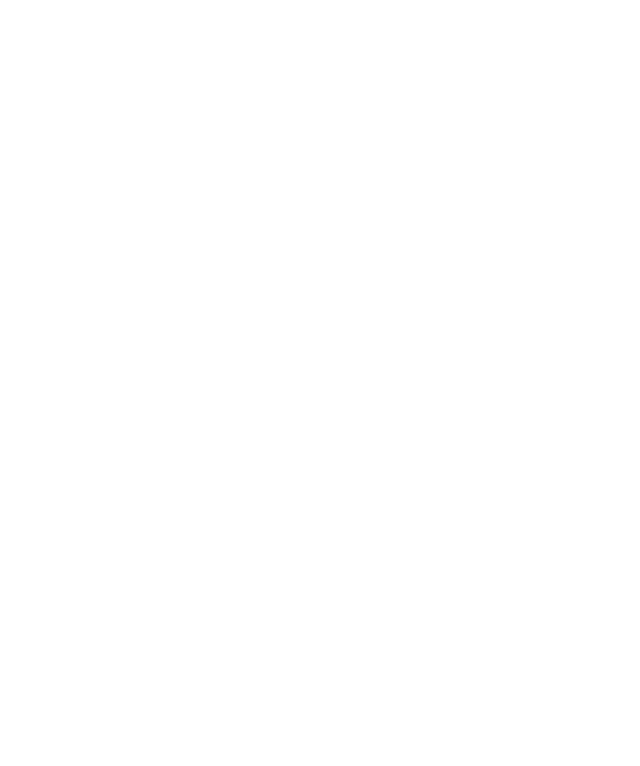
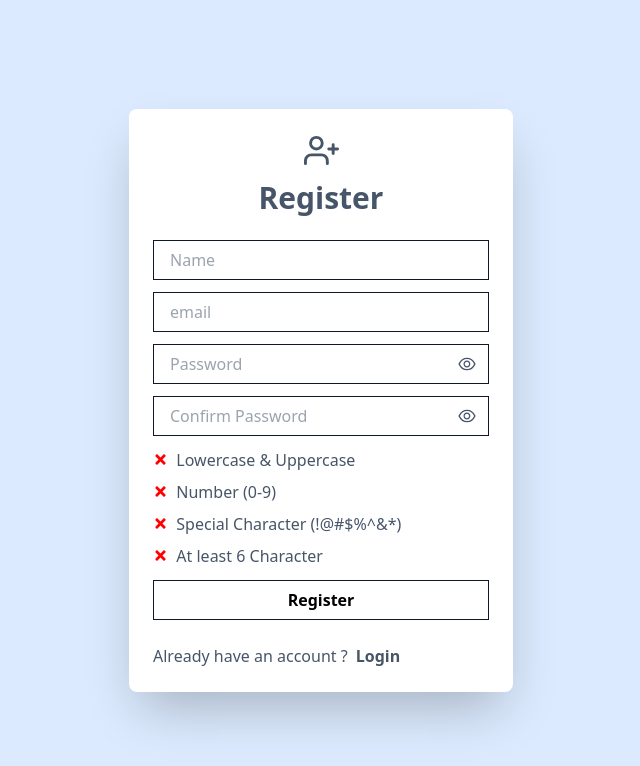
Before and after one commit to Batikann/advanced-mern-stack-authentication, a React (Vite) app in the folder client/: page /register in a window 1280 px wide. Before the commit this address had no page. Shown: the top 766 px of the page, without its empty margins (319-959 px from the left). Built offline with nearby package versions, Linux system fonts and the light colour scheme.

Commit message:
login and register page

```diff
--- a/client/src/App.jsx
+++ b/client/src/App.jsx
@@ -1,6 +1,9 @@
 import { BrowserRouter, Routes, Route } from 'react-router-dom'
 import Home from './pages/Home/Home'
 import Layout from './components/layout/Layout'
+import Login from './pages/auth/Login'
+import Register from './pages/auth/Register'
+import { ToastContainer } from 'react-toastify'
 
 function App() {
   return (
@@ -14,6 +17,8 @@
             </Layout>
           }
         />
+        <Route path="/login" element={<Login />} />
+        <Route path="/register" element={<Register />} />
       </Routes>
     </BrowserRouter>
   )
--- /dev/null
+++ b/client/src/components/card/Card.jsx
@@ -0,0 +1,12 @@
+const Card = ({ children }) => {
+  return (
+    <div className="w-full min-h-screen flex items-center justify-center bg-blue-100 ">
+      <div>
+        <div className="flex flex-col gap-4 bg-white w-96 p-6 text-slate-600 shadow-2xl rounded-lg">
+          {children}
+        </div>
+      </div>
+    </div>
+  )
+}
+export default Card
--- a/client/src/components/header/Header.jsx
+++ b/client/src/components/header/Header.jsx
@@ -6,7 +6,7 @@
 const Header = () => {
   return (
     <header className="bg-indigo-800 p-5">
-      <nav className="flex items-center justify-between mx-2">
+      <nav className="flex items-center justify-between max-w-7xl mx-auto">
         <div className="logo">
           <Link
             to="/"
--- /dev/null
+++ b/client/src/components/passwordInput/PasswordInput.jsx
@@ -0,0 +1,41 @@
+import { useState } from 'react'
+import { AiOutlineEyeInvisible, AiOutlineEye } from 'react-icons/ai'
+
+const PasswordInput = ({
+  placeholder = 'Password',
+  value,
+  onChange,
+  name = 'password',
+  onPaste,
+}) => {
+  const [showPassword, setShowPassword] = useState(false)
+
+  const togglePassword = () => {
+    setShowPassword(!showPassword)
+  }
+  return (
+    <div className="relative">
+      <input
+        className="h-10 px-4 w-full text-black outline-none border border-slate-900"
+        type={showPassword ? 'text' : 'password'}
+        placeholder={placeholder}
+        name={name}
+        value={value}
+        required
+        onChange={onChange}
+        onPaste={onPaste}
+      />
+      <div
+        className="absolute top-0 translate-y-1/2 right-3 cursor-pointer"
+        onClick={togglePassword}
+      >
+        {showPassword ? (
+          <AiOutlineEyeInvisible size={20} />
+        ) : (
+          <AiOutlineEye size={20} />
+        )}
+      </div>
+    </div>
+  )
+}
+export default PasswordInput
--- /dev/null
+++ b/client/src/pages/auth/Login.jsx
@@ -0,0 +1,55 @@
+import { SiAuthelia } from 'react-icons/si'
+import { FcGoogle } from 'react-icons/fc'
+import { Link } from 'react-router-dom'
+import { useState } from 'react'
+import PasswordInput from '../../components/passwordInput/PasswordInput'
+import Card from '../../components/card/Card'
+
+const Login = () => {
+  const [email, setEmail] = useState('')
+  const [password, setPassword] = useState('')
+  const handleInputChange = () => {}
+  const loginUser = () => {}
+
+  return (
+    <Card>
+      <div className="flex flex-col gap-3 items-center">
+        <SiAuthelia size={35} />
+        <p className="text-3xl font-bold">Login</p>
+        <button className="flex items-center justify-center gap-3 border border-slate-900 py-2  w-full">
+          <FcGoogle size={20} /> Sign in with Google
+        </button>
+        <p className="font-bold text-lg">or</p>
+      </div>
+      <div>
+        <form className="flex flex-col gap-3" onSubmit={loginUser}>
+          <input
+            className="h-10 px-4 text-black outline-none border border-slate-900"
+            type="text"
+            placeholder="email"
+            name="email"
+            value={email}
+            onChange={handleInputChange}
+          />
+          <PasswordInput onChange={handleInputChange} value={password} />
+          <button
+            type="submit"
+            className="bg-white h-10 text-black py-1 font-semibold hover:bg-indigo-600 border border-slate-900"
+          >
+            Login
+          </button>
+        </form>
+        <Link to="/forgot" className="mt-2">
+          Forgot Password
+        </Link>
+      </div>
+      <p>
+        Don't you have an account ?
+        <Link to="/register" className="font-bold ml-2">
+          Register
+        </Link>
+      </p>
+    </Card>
+  )
+}
+export default Login
--- /dev/null
+++ b/client/src/pages/auth/Register.jsx
@@ -0,0 +1,161 @@
+import { FaTimes } from 'react-icons/fa'
+import { BsCheck2All } from 'react-icons/bs'
+import { FiUserPlus } from 'react-icons/fi'
+import { Link } from 'react-router-dom'
+import { useEffect, useState } from 'react'
+import PasswordInput from '../../components/passwordInput/PasswordInput'
+import Card from '../../components/card/Card'
+
+const initialState = {
+  name: '',
+  email: '',
+  password: '',
+  confirmPassword: '',
+}
+
+const Register = () => {
+  const [formData, setFormData] = useState(initialState)
+  const { name, email, password, confirmPassword } = formData
+  const [uCase, setUCase] = useState(false)
+  const [num, setNum] = useState(false)
+  const [sChar, setSChar] = useState(false)
+  const [passLength, setPassLength] = useState(false)
+
+  const timesIcon = <FaTimes color="red" size={15} />
+  const checkIcon = <BsCheck2All color="green" size={15} />
+
+  const switchIcon = (condition) => {
+    if (condition) {
+      return checkIcon
+    }
+    return timesIcon
+  }
+
+  useEffect(() => {
+    // Check Lower and Uppercase
+    if (password.match(/([a-z].*[A-Z])|([A-Z].*[a-z])/)) {
+      setUCase(true)
+    } else {
+      setUCase(false)
+    }
+    // Check For Numbers
+    if (password.match(/([0-9])/)) {
+      setNum(true)
+    } else {
+      setNum(false)
+    }
+    // Check For Special char
+    if (password.match(/([!,%,&,@,#,$,^,*,?,_,~])/)) {
+      setSChar(true)
+    } else {
+      setSChar(false)
+    }
+    // Check if password up to 6
+    if (password.length > 5) {
+      setPassLength(true)
+    } else {
+      setPassLength(false)
+    }
+  }, [password])
+
+  const handleInputChange = (e) => {
+    const { name, value } = e.target
+    setFormData({ ...formData, [name]: value })
+  }
+  //   const registerUser = async (e) => {
+  //     e.preventDefault()
+
+  //     if (!name || !email || !password) {
+  //       return toast.error('All fields are required')
+  //     }
+  //     if (password.length < 6) {
+  //       return toast.error('Passwords must be up to 6 characters')
+  //     }
+  //     if (!validateEmail(email)) {
+  //       return toast.error('Please enter a valid email')
+  //     }
+  //     if (password !== password2) {
+  //       return toast.error('Passwords do not match')
+  //     }
+
+  return (
+    <Card>
+      <div className="flex flex-col gap-3 items-center">
+        <FiUserPlus size={35} />
+        <p className="text-3xl font-bold mb-2">Register</p>
+      </div>
+      <div>
+        <form className="flex flex-col gap-3 mb-2">
+          <input
+            className="h-10 px-4 text-black outline-none border border-slate-900"
+            type="text"
+            placeholder="Name"
+            name="name"
+            value={name}
+            onChange={handleInputChange}
+          />
+          <input
+            className="h-10 px-4 text-black outline-none border border-slate-900"
+            type="text"
+            placeholder="email"
+            name="email"
+            value={email}
+            onChange={handleInputChange}
+          />
+          <PasswordInput onChange={handleInputChange} value={password} />
+          <PasswordInput
+            onChange={handleInputChange}
+            value={confirmPassword}
+            name="confirmPassword"
+            placeholder="Confirm Password"
+          />
+
+          <div>
+            {/* List  */}
+            <ul className="flex flex-col gap-2">
+              <li>
+                <span className="flex items-center">
+                  {/* {uCase ? checkIcon : timesIcon} */}
+                  {switchIcon(uCase)}
+                  &nbsp; Lowercase & Uppercase
+                </span>
+              </li>
+              <li>
+                <span className="flex items-center">
+                  {switchIcon(num)}
+                  &nbsp; Number (0-9)
+                </span>
+              </li>
+              <li>
+                <span className="flex items-center">
+                  {switchIcon(sChar)}
+                  &nbsp; Special Character (!@#$%^&*)
+                </span>
+              </li>
+              <li>
+                <span className="flex items-center">
+                  {switchIcon(passLength)}
+                  &nbsp; At least 6 Character
+                </span>
+              </li>
+            </ul>
+          </div>
+          <button
+            type="submit"
+            className="bg-white h-10 text-black py-1 font-semibold hover:bg-indigo-600 border border-slate-900"
+          >
+            Register
+          </button>
+        </form>
+      </div>
+      <p>
+        Already have an account ?
+        <Link to="/login" className="ml-2 font-bold">
+          Login
+        </Link>
+      </p>
+    </Card>
+  )
+}
+
+export default Register
```
